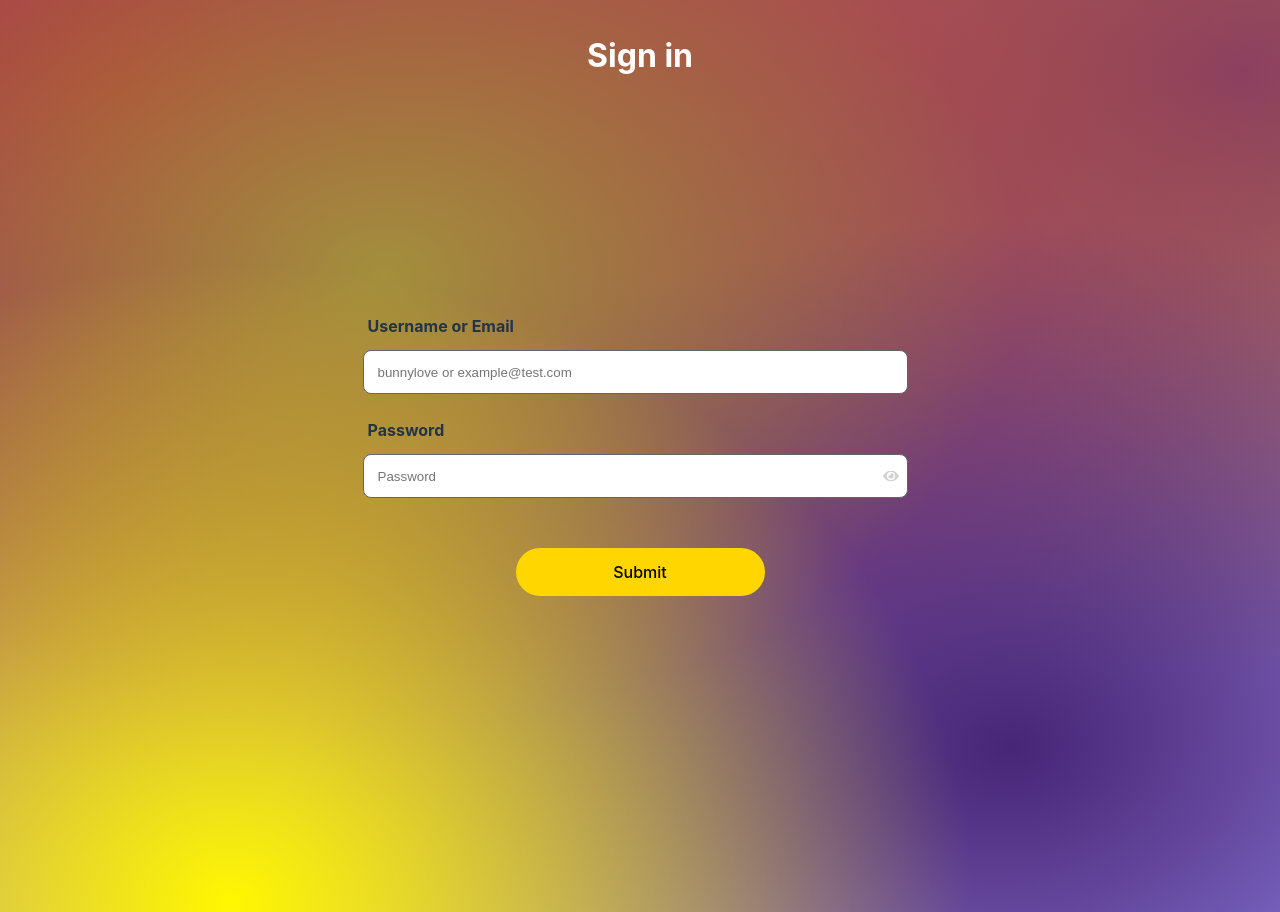
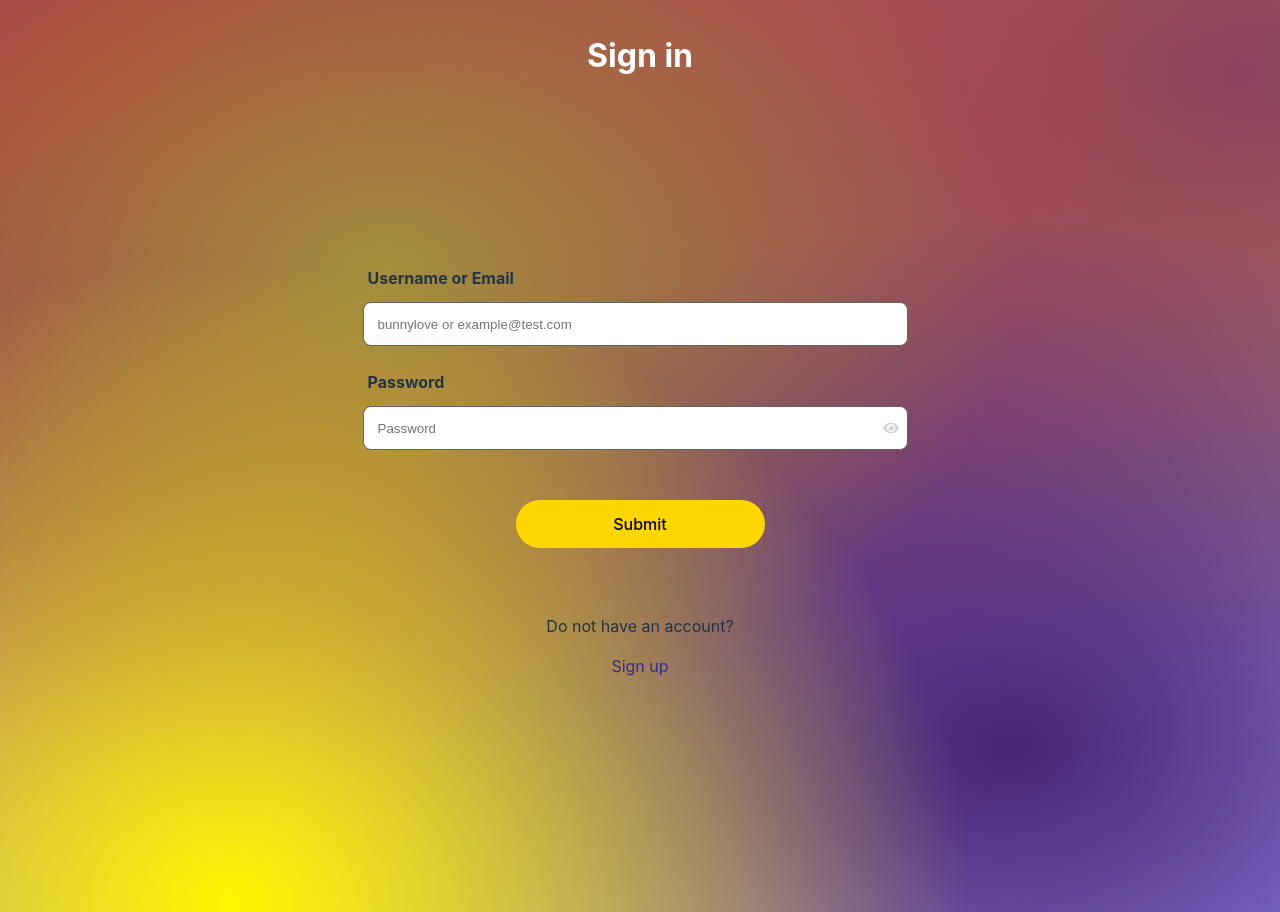
Before and after one commit to BinniesLite/finance_app, a React (Vite) app in the folder client/: page / in a window 1280 px wide. Built offline with nearby package versions, Linux system fonts and the light colour scheme.

Commit message:
Format login page.

```diff
--- a/client/src/components/pages/SignInPage.jsx
+++ b/client/src/components/pages/SignInPage.jsx
@@ -1,6 +1,7 @@
 import { React, useState } from "react"
 import { FaEye, FaEyeSlash } from "../react-icons/fa"
 import "../../styles/SignIn.css"
+import SignUpPage from "./SignUpPage";
 
 const SignInPage = () => {
     const [username, setUsername] = useState("");
@@ -10,7 +11,10 @@ const SignInPage = () => {
 
     const togglePasswordVisibility = () => {
         setShowPassword(!showPassword);
+    }
 
+    function goToSignUp() {
+        window.location.assign("SignUpPage.jsx");
     }
 
     return (
@@ -35,6 +39,11 @@ const SignInPage = () => {
                     <i type="button" id = "fa-eye" onClick={togglePasswordVisibility}>{showPassword ? <FaEyeSlash /> : <FaEye />}</i>
                 </div>
                 <button type="submit">Submit</button>
+
+                <div class = "signup-link">
+                    <p> Do not have an account?</p>
+                    <p a href = "SignUpPage.jsx" type = "button" id = "signup">Sign up</p>
+                </div>
             </form>
         </body>
         </>
--- a/client/src/styles/SignIn.css
+++ b/client/src/styles/SignIn.css
@@ -97,3 +97,7 @@ button[type = "submit"] {
     background: #FFD600;
     border-radius: 30px;
 }
+
+.signup-link>p[type ="button"]{
+    color: #322A95;
+}
```
